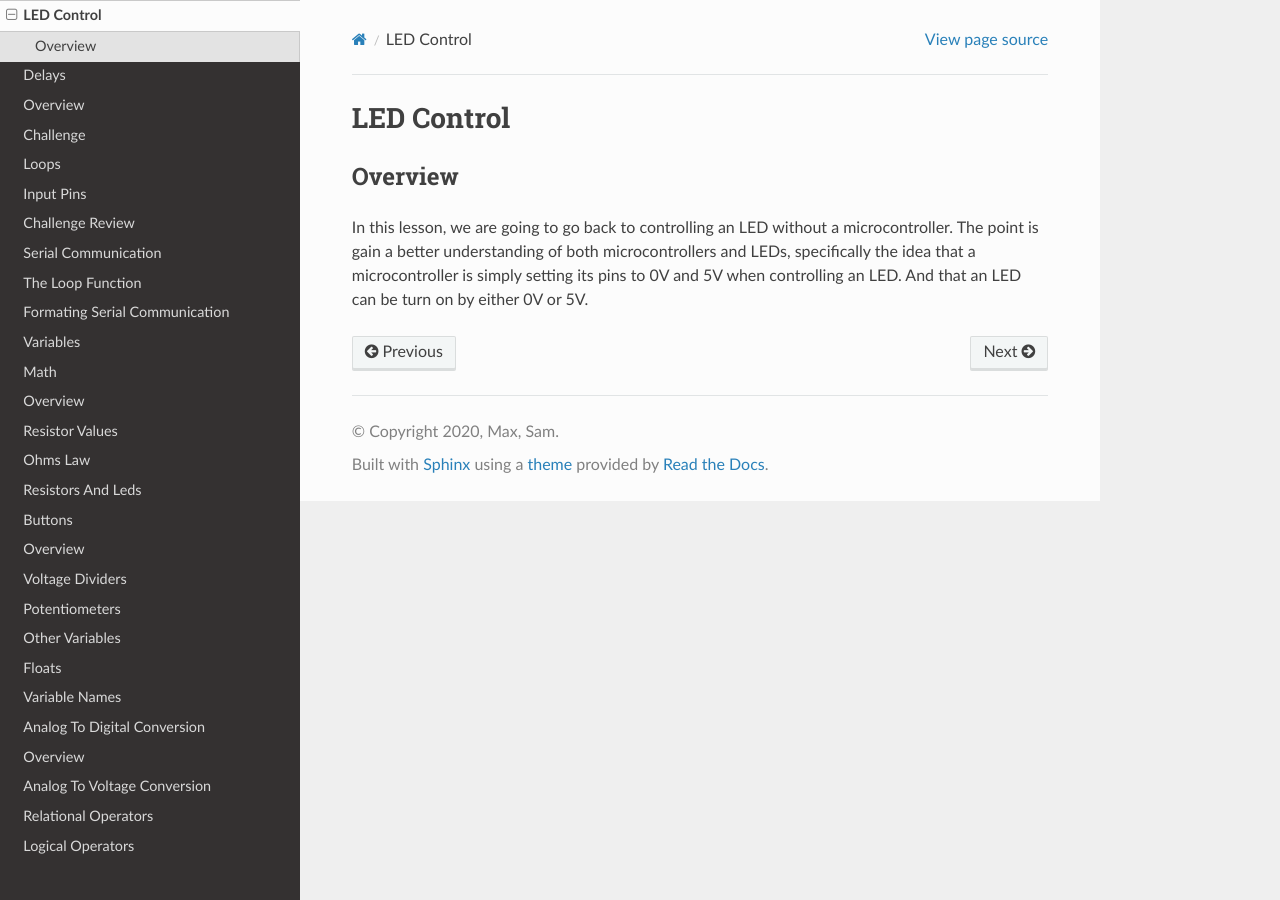
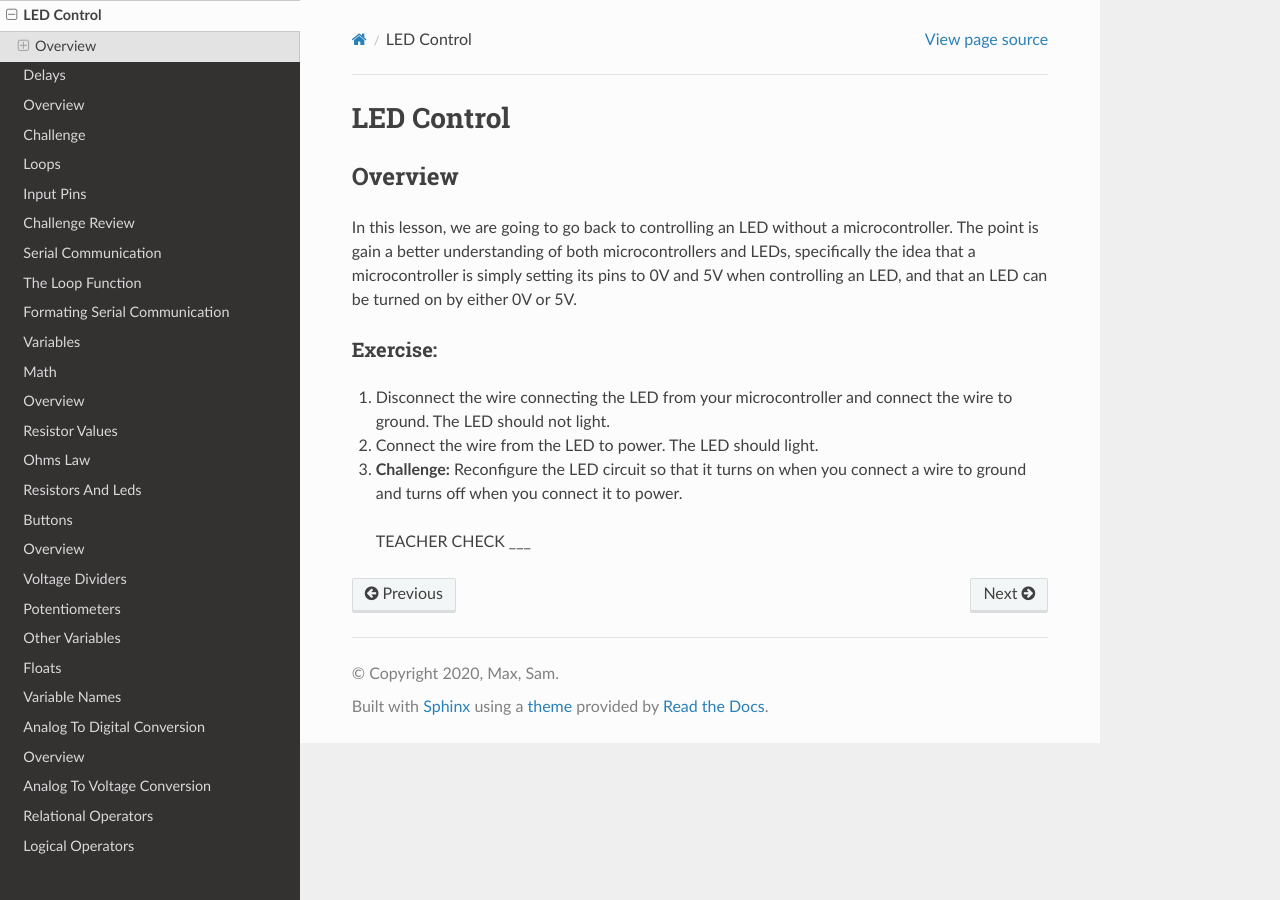
Before and after one commit to maxtkc/mvths-wiki, a Sphinx documentation site: the page built from docs/011aa-led-control.rst, in a window 1280 px wide. Built offline with Sphinx 7.4.7 and the Read the Docs theme 2.0.0, drawn with Linux system fonts in a browser that asks for light colours; pages that are not in the unit, such as notebooks, are missing from menus.

Commit message:
Update 011aa-led-control.rst

```diff
--- a/docs/011aa-led-control.rst
+++ b/docs/011aa-led-control.rst
@@ -4,4 +4,15 @@
 Overview
 --------
 
-In this lesson, we are going to go back to controlling an LED without a microcontroller. The point is gain a better understanding of both microcontrollers and LEDs, specifically the idea that a microcontroller is simply setting its pins to 0V and 5V when controlling an LED. And that an LED can be turn on by either 0V or 5V.
+In this lesson, we are going to go back to controlling an LED without a microcontroller. The point is gain a better understanding of both microcontrollers and LEDs, specifically the idea that a microcontroller is simply setting its pins to 0V and 5V when controlling an LED, and that an LED can be turned on by either 0V or 5V.
+
+Exercise:
+~~~~~~~~~
+
+#. Disconnect the wire connecting the LED from your microcontroller and connect the wire to ground. The LED should not light.
+
+#. Connect the wire from the LED to power. The LED should light.
+
+#. **Challenge:** Reconfigure the LED circuit so that it turns on when you connect a wire to ground and turns off when you connect it to power.
+
+  TEACHER CHECK ___
```
